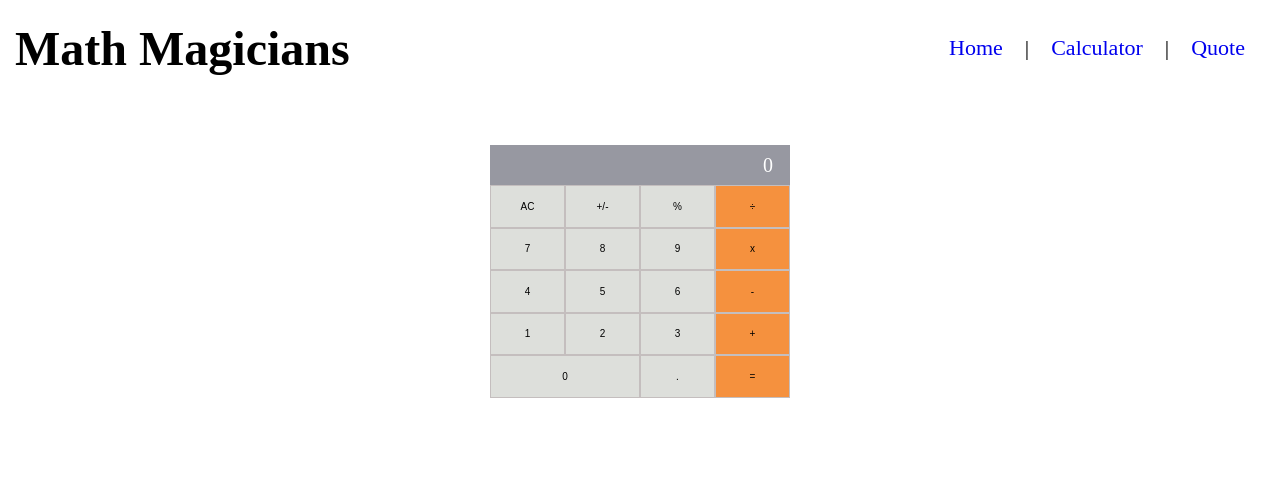
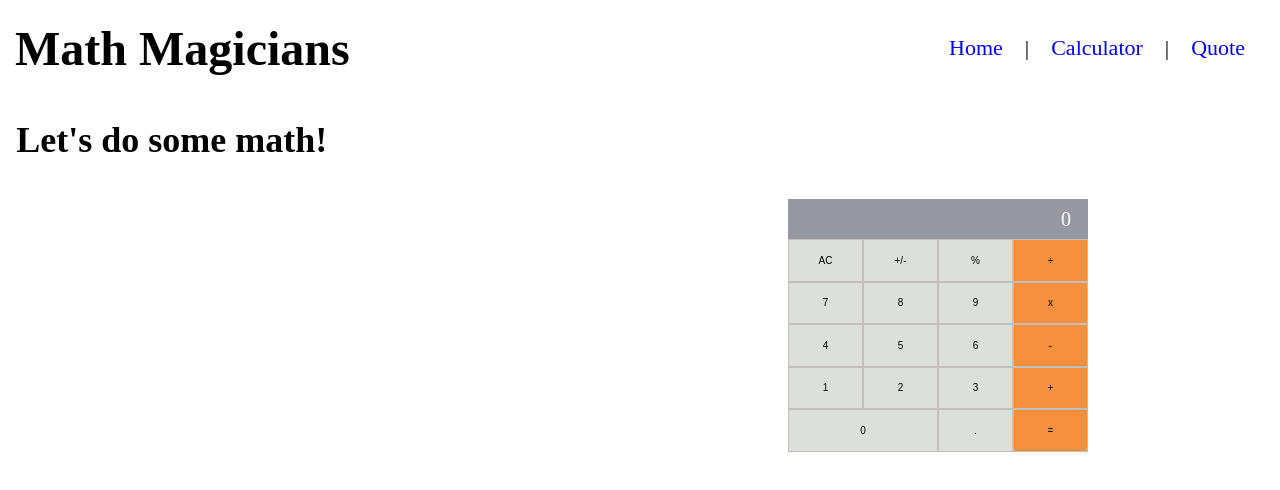
Before and after one commit to MudasirSherwani/math-magicians-react, a React (Create React App) app: page /Calculator in a window 1280 px wide. Shown: the top 490 px of the page. Built offline with nearby package versions, Linux system fonts and the light colour scheme.

Commit message:
Update README file

```diff
--- a/src/component/Calculator.css
+++ b/src/component/Calculator.css
@@ -9,8 +9,9 @@
   display: flex;
   flex-direction: column;
   justify-content: center;
-  align-items: center;
-  margin-top: 5%;
+  align-items: flex-end;
+  margin-top: 3%;
+  margin-right: 15%;
 }
 
 .display-value {
@@ -46,6 +47,12 @@ button {
   background-color: #dddfdb;
 }
 
+h2 {
+  font-size: 36px;
+  margin-left: 0.5%;
+  margin-top: 3%;
+}
+
 button:hover {
   background-color: #c4c6cc;
 }
--- a/src/component/Calculator.js
+++ b/src/component/Calculator.js
@@ -18,6 +18,10 @@ const Calculator = () => {
 
   const { total, operation, next } = state;
   return (
+    <div className="calculator-page">
+      <div className="heading">
+        <h2>Let&apos;s do some math!</h2>
+      </div>
       <div className="calculator">
         <div className="display">
           <div className="display-value">
@@ -30,6 +34,7 @@ const Calculator = () => {
           <KeyButtons onClickOperation={EventHandler} />
         </div>
       </div>
+    </div>
   );
 };
 export default Calculator;
--- a/src/component/Quote.js
+++ b/src/component/Quote.js
@@ -8,9 +8,9 @@ const Quote = () => (
       <br />
       I see life almost like one long University education that I never had --
       <br />
-      everyday I’m learning something new
+      Everyday I’m learning something new.
       <br />
-      - Richard Branson
+      -- Richard Branson --
     </div>
   </div>
 );
--- a/src/component/home.css
+++ b/src/component/home.css
@@ -8,3 +8,8 @@
   font-size: 48px;
   margin: 10px 10px;
 }
+
+p {
+  font-size: 24px;
+  margin: 25px 25px;
+}
```
Also changed, not shown: 1 other file (tests, documents, lock files or other folders). Lines whose indentation alone changed are shown as unchanged.
